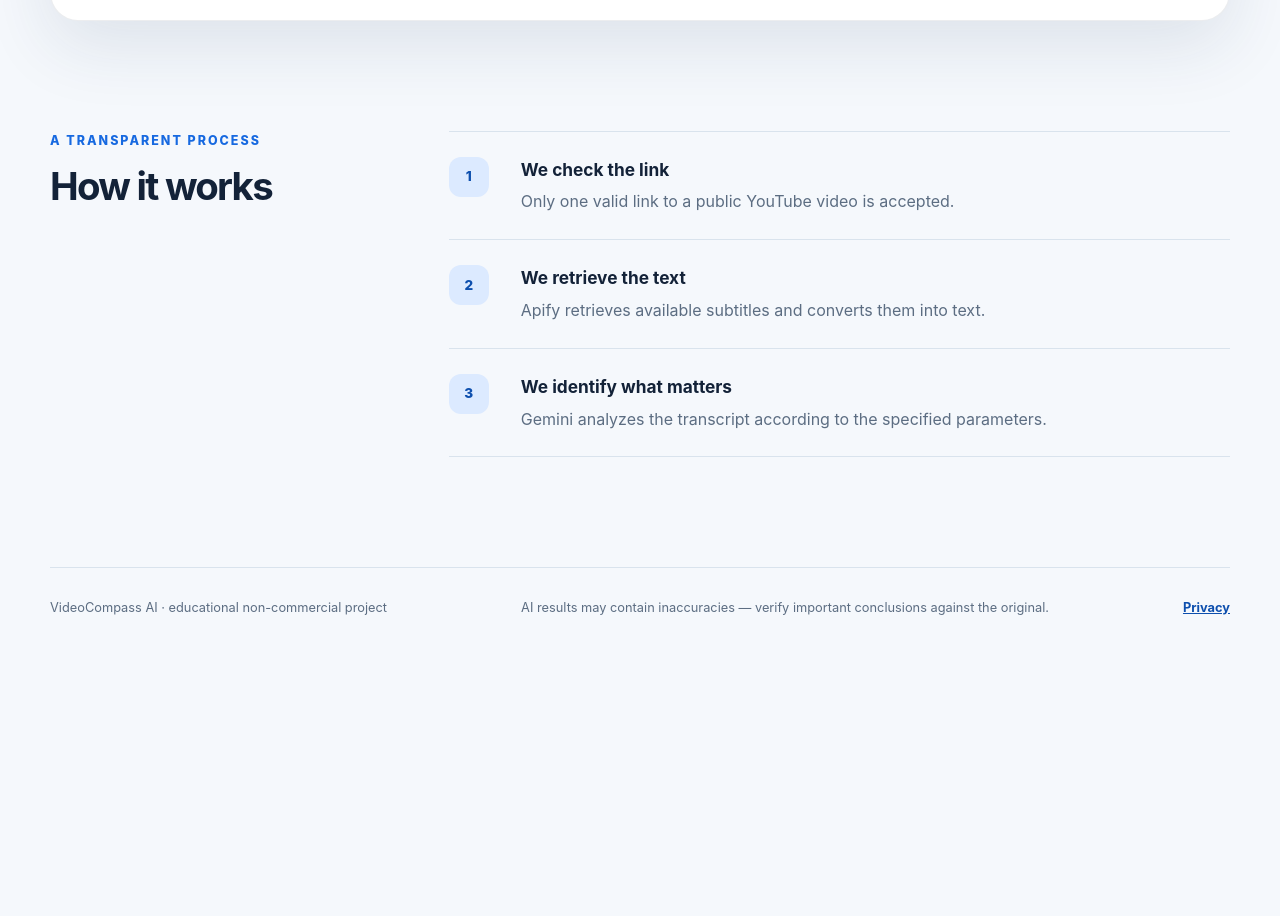
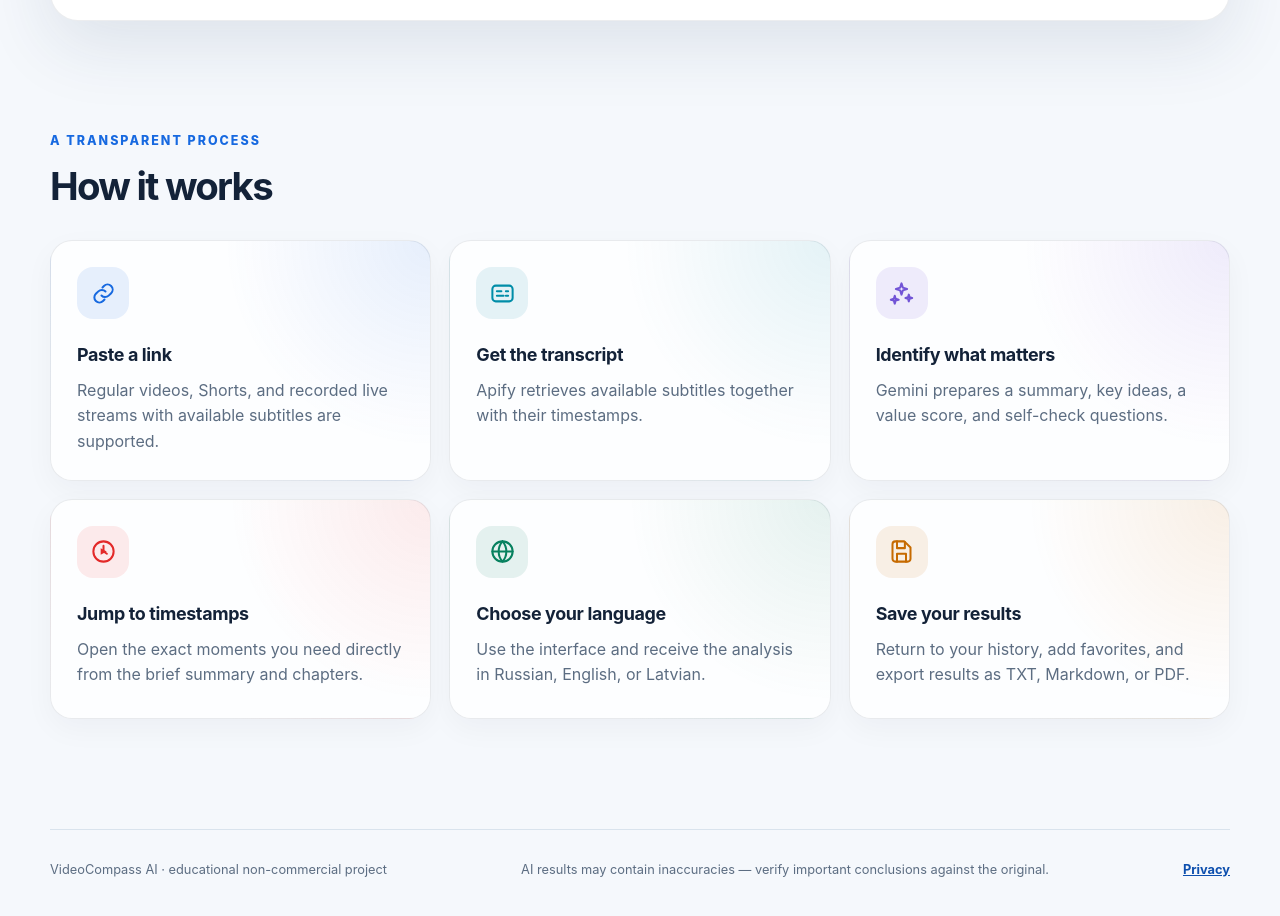
Before and after one commit to Konstantin1043/video-compass-ai-4216-lesson4, a website with bundled scripts: page index.html in a window 1280 px wide. Shown: the part 1152-2068 px from the top of the page. Before the commit the page ends 1814 px from the top, so only its background shows below. Built offline with nearby package versions, Linux system fonts and the light colour scheme; files whose address does not match are found by name.

Commit message:
feat: add interactive process cards

```diff
--- a/index.html
+++ b/index.html
@@ -302,29 +302,50 @@
           <p class="eyebrow" data-i18n="processEyebrow">Прозрачный процесс</p>
           <h2 id="how-title" data-i18n="processTitle">Как это работает</h2>
         </div>
-        <ol class="process-list">
-          <li>
-            <span>1</span>
-            <div>
-              <h3 data-i18n="processOneTitle">Проверяем ссылку</h3>
-              <p data-i18n="processOneText">Принимаем только одну корректную ссылку на публичный YouTube‑ролик.</p>
-            </div>
+        <ul class="process-grid">
+          <li class="process-card process-card-link">
+            <span class="process-icon" aria-hidden="true">
+              <svg viewBox="0 0 24 24" focusable="false"><path d="M10.2 13.8a4.5 4.5 0 0 0 6.4.1l2.2-2.2a4.5 4.5 0 0 0-6.4-6.4l-1.3 1.3"/><path d="M13.8 10.2a4.5 4.5 0 0 0-6.4-.1l-2.2 2.2a4.5 4.5 0 0 0 6.4 6.4l1.3-1.3"/></svg>
+            </span>
+            <h3 data-i18n="processOneTitle">Вставляйте ссылку</h3>
+            <p data-i18n="processOneText">Поддерживаются обычные ролики, Shorts и записи трансляций с доступными субтитрами.</p>
           </li>
-          <li>
-            <span>2</span>
-            <div>
-              <h3 data-i18n="processTwoTitle">Получаем текст</h3>
-              <p data-i18n="processTwoText">Apify извлекает доступные субтитры и преобразует их в текст.</p>
-            </div>
+          <li class="process-card process-card-transcript">
+            <span class="process-icon" aria-hidden="true">
+              <svg viewBox="0 0 24 24" focusable="false"><rect x="3" y="5" width="18" height="14" rx="3"/><path d="M7 10h4M7 14h6M15 10h2M15 14h2"/></svg>
+            </span>
+            <h3 data-i18n="processTwoTitle">Получайте транскрипт</h3>
+            <p data-i18n="processTwoText">Apify извлекает доступные субтитры вместе с временными отметками.</p>
           </li>
-          <li>
-            <span>3</span>
-            <div>
-              <h3 data-i18n="processThreeTitle">Выделяем главное</h3>
-              <p data-i18n="processThreeText">Gemini анализирует транскрипт по заданным параметрам.</p>
-            </div>
+          <li class="process-card process-card-ai">
+            <span class="process-icon" aria-hidden="true">
+              <svg viewBox="0 0 24 24" focusable="false"><path d="M12 3l1.2 3.8L17 8l-3.8 1.2L12 13l-1.2-3.8L7 8l3.8-1.2L12 3Z"/><path d="M18.5 13l.7 2.3 2.3.7-2.3.7-.7 2.3-.7-2.3-2.3-.7 2.3-.7.7-2.3ZM6 14l.8 2.7 2.7.8-2.7.8L6 21l-.8-2.7-2.7-.8 2.7-.8L6 14Z"/></svg>
+            </span>
+            <h3 data-i18n="processThreeTitle">Выделяйте главное</h3>
+            <p data-i18n="processThreeText">Gemini готовит резюме, ключевые идеи, оценку пользы и вопросы для самопроверки.</p>
           </li>
-        </ol>
+          <li class="process-card process-card-timecodes">
+            <span class="process-icon" aria-hidden="true">
+              <svg viewBox="0 0 24 24" focusable="false"><circle cx="12" cy="12" r="9"/><path d="M12 7v5l3 2"/><path class="icon-fill" d="m9.5 9.2 5.4 2.8-5.4 2.8V9.2Z"/></svg>
+            </span>
+            <h3 data-i18n="processFourTitle">Переходите по тайм-кодам</h3>
+            <p data-i18n="processFourText">Открывайте нужные моменты видео прямо из краткого резюме и глав.</p>
+          </li>
+          <li class="process-card process-card-language">
+            <span class="process-icon" aria-hidden="true">
+              <svg viewBox="0 0 24 24" focusable="false"><circle cx="12" cy="12" r="9"/><path d="M3 12h18M12 3c2.2 2.4 3.4 5.4 3.4 9S14.2 18.6 12 21M12 3C9.8 5.4 8.6 8.4 8.6 12s1.2 6.6 3.4 9"/></svg>
+            </span>
+            <h3 data-i18n="processFiveTitle">Выбирайте язык</h3>
+            <p data-i18n="processFiveText">Читайте интерфейс и получайте анализ на русском, английском или латышском.</p>
+          </li>
+          <li class="process-card process-card-save">
+            <span class="process-icon" aria-hidden="true">
+              <svg viewBox="0 0 24 24" focusable="false"><path d="M4 5.5A2.5 2.5 0 0 1 6.5 3h8l5.5 5.5v10A2.5 2.5 0 0 1 17.5 21h-11A2.5 2.5 0 0 1 4 18.5v-13Z"/><path d="M8 3v6h7V3.5M8 21v-7h8v7"/></svg>
+            </span>
+            <h3 data-i18n="processSixTitle">Сохраняйте результаты</h3>
+            <p data-i18n="processSixText">Возвращайтесь к истории, добавляйте избранное и экспортируйте результат в TXT, Markdown или PDF.</p>
+          </li>
+        </ul>
       </section>
     </main>
 
--- a/styles.css
+++ b/styles.css
@@ -1287,50 +1287,129 @@ a {
 }
 
 .how-it-works {
-  display: grid;
-  grid-template-columns: minmax(220px, 0.55fr) minmax(0, 1.45fr);
-  gap: clamp(40px, 8vw, 110px);
   padding-block: 110px;
 }
 
-.process-list {
+.how-it-works .section-intro {
+  margin-bottom: 34px;
+}
+
+.process-grid {
+  display: grid;
+  grid-template-columns: repeat(3, minmax(0, 1fr));
+  gap: 18px;
   padding: 0;
   margin: 0;
   list-style: none;
 }
 
-.process-list li {
-  display: grid;
-  grid-template-columns: 52px minmax(0, 1fr);
-  gap: 20px;
-  padding: 25px 0;
-  border-top: 1px solid var(--line);
-}
-
-.process-list li:last-child {
-  border-bottom: 1px solid var(--line);
-}
-
-.process-list > li > span {
-  display: grid;
-  width: 40px;
-  height: 40px;
-  color: var(--accent-dark);
-  background: var(--accent-soft);
-  border-radius: 12px;
+.process-card {
+  --card-accent: #1769e0;
+  --card-soft: rgba(23, 105, 224, 0.1);
+  position: relative;
+  min-height: 220px;
+  padding: 26px;
+  overflow: hidden;
+  background:
+    radial-gradient(circle at 100% 0, var(--card-soft), transparent 46%),
+    rgba(255, 255, 255, 0.82);
+  border: 1px solid rgba(19, 34, 56, 0.09);
+  border-radius: 22px;
+  box-shadow: 0 10px 30px rgba(19, 34, 56, 0.04);
+  transition:
+    border-color 220ms ease,
+    box-shadow 220ms ease,
+    transform 220ms ease;
+}
+
+.process-card::after {
+  position: absolute;
+  right: 0;
+  bottom: 0;
+  left: 0;
+  height: 3px;
+  background: var(--card-accent);
+  content: "";
+  transform: scaleX(0);
+  transform-origin: left;
+  transition: transform 220ms ease;
+}
+
+.process-card:hover {
+  border-color: color-mix(in srgb, var(--card-accent) 30%, transparent);
+  box-shadow: 0 18px 42px rgba(19, 34, 56, 0.11);
+  transform: translateY(-5px);
+}
+
+.process-card:hover::after {
+  transform: scaleX(1);
+}
+
+.process-icon {
+  display: grid;
+  width: 52px;
+  height: 52px;
+  color: var(--card-accent);
+  background: var(--card-soft);
+  border-radius: 16px;
   place-items: center;
-  font-size: 0.85rem;
-  font-weight: 800;
-}
-
-.process-list h3 {
-  margin: 0;
-  font-size: 1.08rem;
-}
-
-.process-list p {
-  margin: 6px 0 0;
+  transition: transform 220ms ease;
+}
+
+.process-card:hover .process-icon {
+  transform: translateY(-2px) scale(1.06);
+}
+
+.process-icon svg {
+  width: 27px;
+  height: 27px;
+  fill: none;
+  stroke: currentColor;
+  stroke-linecap: round;
+  stroke-linejoin: round;
+  stroke-width: 1.8;
+}
+
+.process-icon .icon-fill {
+  fill: currentColor;
+  stroke: none;
+}
+
+.process-card h3 {
+  margin: 22px 0 0;
+  font-size: 1.12rem;
+  letter-spacing: -0.02em;
+}
+
+.process-card p {
+  margin: 9px 0 0;
   color: var(--muted);
+  line-height: 1.58;
+}
+
+.process-card-transcript {
+  --card-accent: #008da8;
+  --card-soft: rgba(0, 141, 168, 0.1);
+}
+
+.process-card-ai {
+  --card-accent: #7254d6;
+  --card-soft: rgba(114, 84, 214, 0.11);
+}
+
+.process-card-timecodes {
+  --card-accent: #e32929;
+  --card-soft: rgba(227, 41, 41, 0.09);
+}
+
+.process-card-language {
+  --card-accent: #07815f;
+  --card-soft: rgba(7, 129, 95, 0.1);
+}
+
+.process-card-save {
+  --card-accent: #c66a00;
+  --card-soft: rgba(198, 106, 0, 0.1);
 }
 
 .site-footer {
@@ -2067,8 +2146,11 @@ a:focus-visible {
   }
 
   .how-it-works {
-    grid-template-columns: 1fr;
     padding-block: 84px;
+  }
+
+  .process-grid {
+    grid-template-columns: repeat(2, minmax(0, 1fr));
   }
 
   .history-list {
@@ -2157,6 +2239,15 @@ a:focus-visible {
     display: none;
   }
 
+  .process-grid {
+    grid-template-columns: 1fr;
+  }
+
+  .process-card {
+    min-height: 0;
+    padding: 22px;
+  }
+
   .analysis-toolbar {
     display: grid;
     gap: 12px;
```
Also changed, not shown: test/frontend-v21.test.js (+14 -0 lines), test/language.test.js (+2 -4 lines), lib/ui-translations.js.
